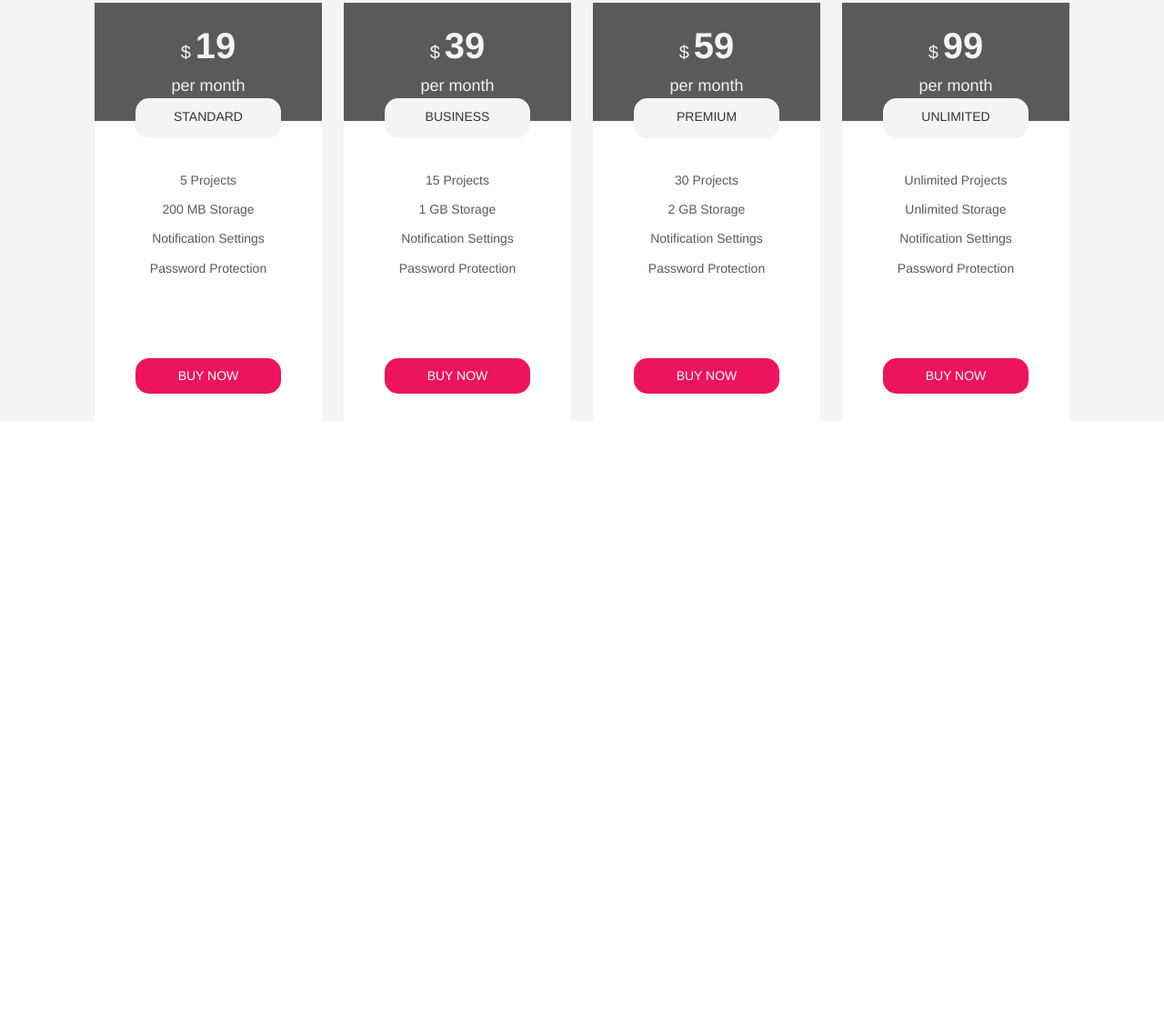
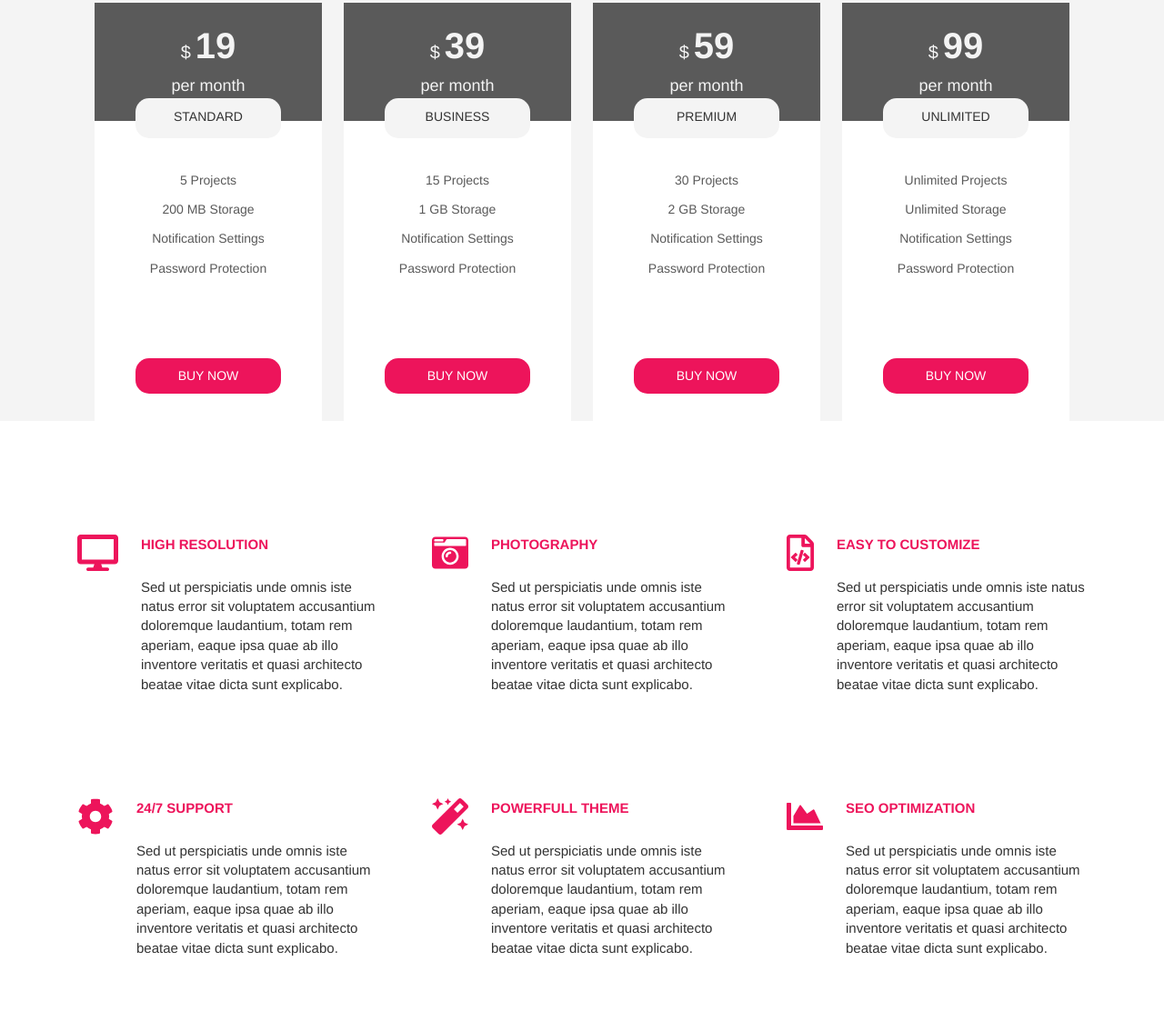
Before and after one commit to Natalia-Mazur/Project-3, a website: page index.html in a window 1280 px wide. Shown: the part 2707-3830 px from the top of the page at 91% size. Before the commit the page ends 3170 px from the top, so only its background shows below. Drawn offline with nearby package versions, Linux system fonts and the light colour scheme.

Commit message:
additional

```diff
--- a/index.html
+++ b/index.html
@@ -223,6 +223,64 @@
             </div>
           </div>
       </section>
+      <section class="container">
+        <div class="additional">
+          <div class="additional__box">
+            <div class="additional__box--icon">
+              <i class="fa fa-desktop"></i>
+            </div>
+            <div class="additional__box--text">
+              <p>High resolution</p>
+              <p>Sed ut perspiciatis unde omnis iste natus error sit voluptatem accusantium doloremque laudantium, totam rem aperiam, eaque ipsa quae ab illo inventore veritatis et quasi architecto beatae vitae dicta sunt explicabo.</p>
+            </div>
+          </div>
+          <div class="additional__box">
+            <div class="additional__box--icon">
+              <i class="fa fa-camera-retro"></i>
+            </div>
+            <div class="additional__box--text">
+              <p>Photography</p>
+              <p>Sed ut perspiciatis unde omnis iste natus error sit voluptatem accusantium doloremque laudantium, totam rem aperiam, eaque ipsa quae ab illo inventore veritatis et quasi architecto beatae vitae dicta sunt explicabo.</p>
+            </div>
+          </div>
+          <div class="additional__box">
+            <div class="additional__box--icon">
+              <i class="fa far fa-file-code"></i>
+            </div>
+            <div class="additional__box--text">
+              <p>Easy to customize</p>
+              <p>Sed ut perspiciatis unde omnis iste natus error sit voluptatem accusantium doloremque laudantium, totam rem aperiam, eaque ipsa quae ab illo inventore veritatis et quasi architecto beatae vitae dicta sunt explicabo.</p>
+            </div>
+          </div>
+          <div class="additional__box">
+            <div class="additional__box--icon">
+              <i class="fa fa-cog"></i>
+            </div>
+            <div class="additional__box--text">
+              <p>24/7 support</p>
+              <p>Sed ut perspiciatis unde omnis iste natus error sit voluptatem accusantium doloremque laudantium, totam rem aperiam, eaque ipsa quae ab illo inventore veritatis et quasi architecto beatae vitae dicta sunt explicabo.</p>
+            </div>
+          </div>
+          <div class="additional__box">
+            <div class="additional__box--icon">
+              <i class="fa fa-magic"></i>
+            </div>
+            <div class="additional__box--text">
+              <p>Powerfull theme</p>
+              <p>Sed ut perspiciatis unde omnis iste natus error sit voluptatem accusantium doloremque laudantium, totam rem aperiam, eaque ipsa quae ab illo inventore veritatis et quasi architecto beatae vitae dicta sunt explicabo.</p>
+            </div>
+          </div>
+          <div class="additional__box">
+            <div class="additional__box--icon">
+              <i class="fa fas fa-chart-area"></i>
+            </div>
+            <div class="additional__box--text">
+              <p>seo optimization</p>
+              <p>Sed ut perspiciatis unde omnis iste natus error sit voluptatem accusantium doloremque laudantium, totam rem aperiam, eaque ipsa quae ab illo inventore veritatis et quasi architecto beatae vitae dicta sunt explicabo.</p>
+            </div>
+          </div>
+        </div>
+      </section>
 <footer>
 </footer>
   <script defer src="https://use.fontawesome.com/releases/v5.0.6/js/all.js"></script>
--- a/scss/style.scss
+++ b/scss/style.scss
@@ -410,3 +410,38 @@ header {
 }
 
 // The end section prices
+
+.additional {
+  display: flex;
+  justify-content: space-between;
+  flex-wrap: wrap;
+  padding-top: 80px;
+
+  .additional__box {
+    display: flex;
+    max-width: 360px;
+    padding: 45px 15px 45px 15px;
+
+    .additional__box--icon {
+      display: flex;
+      align-items: flex-start;
+      font-size: 40px;
+      color: $color-3;
+      padding-right: 25px;
+    }
+        .additional__box--text {
+          display: flex;
+          flex-direction: column;
+
+          p {
+            font-size: 15px;
+				    padding-bottom: 15px;
+            &:first-child {
+              color: $color-3;
+              text-transform: uppercase;
+              font-weight: bold;
+            }
+          }
+    }
+  }
+}
```
Also changed, not shown: scss/style.css, 1 other file.
